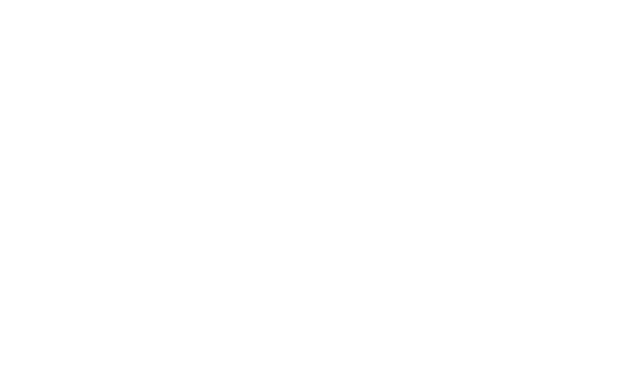
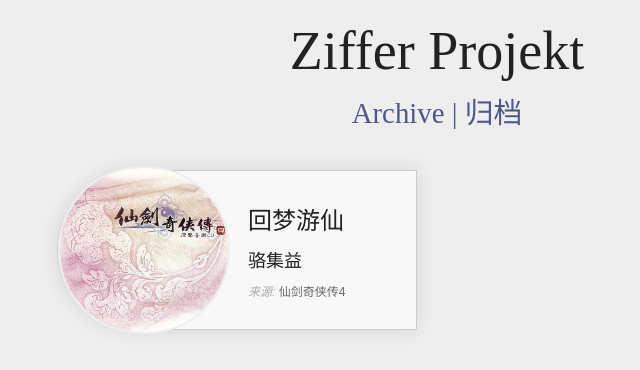
Before and after one commit to chienius/zifferarchive, a website: page src/view/index.jade in a window 1280 px wide. Shown: the whole page, without its empty margins (203-843 px from the left). Drawn offline with nearby package versions, Linux system fonts and the light colour scheme; files that its build step writes are made by us from their sources; files whose address does not match are found by name; a web font is replaced by a local one.

Commit message:
Initial works 1. placed new static files in ./src/public dir 2. respectively modified Gruntfile 3. added a prototype of frontend design concept

```diff
--- a/package.json
+++ b/package.json
@@ -10,6 +10,7 @@
   "license": "ISC",
   "dependencies": {
     "angular": "^1.3.11",
+    "font-awesome": "^4.3.0",
     "jquery": "^2.1.3"
   },
   "devDependencies": {
--- a/src/view/css/style.styl
+++ b/src/view/css/style.styl
@@ -0,0 +1,202 @@
+mainFont = "Playball"
+subMainFont = "Julius Sans One"
+
+track-box-face()
+    width: 100%;
+    height: 100%;
+    border: 1px #ccc solid;
+    box-shadow: 0 0 20px rgba(0, 0, 0, 0.1);
+    background: #f7f7f7;
+    background: rgba(255, 255, 255, arguments);
+    backface-visibility: hidden;
+    transform-style: preserve-3d;
+    transition: transform 1s;
+
+
+body, html
+    padding         0
+    margin          0
+    font-size       12px
+    font-family     "华文细黑", "微软雅黑Light", "微软雅黑", "黑体", "Arial"
+    width           100%
+    height          100%
+    background      #eee;
+    color: #222;
+
+*
+    box-sizing: border-box;
+
+
+
+.container
+    max-width: 800px;
+    margin: 0 auto;
+    position: relative;
+
+    .logo
+        height: 150px;
+        width: 100%;
+        padding-top: 20px;
+        text-align: center;
+        font-size: 150%;
+
+        h1
+            margin: 0;
+            padding: 0;
+            font-weight: 400;
+            font-size: 300%;
+            font-family: mainFont;
+
+        h2
+            margin: 8px;
+            padding: 0;
+            font-weight: 400;
+            font-size: 160%;
+            color: #50558b;
+
+            span:first-child
+                font-family: subMainFont;
+
+    .track
+        position: relative;
+        margin: 0;
+        padding: 20px;
+        width: 400px;
+        height: 200px;
+        float: left;
+
+        .track-box
+            width: 100%;
+            height: 100%;
+            position: relative;
+            perspective: 600px;
+
+            .track-front
+                border-radius: 130px 0 0 130px;
+                track-box-face: 0.6;
+                cursor: pointer;
+
+                img
+                    height: 168px;
+                    border: 2px solid #eee;
+                    border-radius: 180px;
+                    margin-top: -5px;
+
+                .track-info
+                    position: absolute;
+                    top: 30px;
+                    left: 190px;
+                    width: 150px;
+
+                .name, .artist, .orgin
+                    width: 100%;
+                    overflow: hidden;
+                    white-space: nowrap;
+                    text-overflow: ellipsis;
+                    margin-bottom: 10px;
+
+                .name
+                    font-size: 200%;
+                    font-variant: small-caps;
+
+                .artist
+                    font-size: 150%;
+
+                .origin
+                    color: #666;
+
+                .origin:before
+                    color: #aaa;
+                    font-style: italic;
+                    content: "来源: ";
+
+            .track-back
+                position: absolute;
+                top: 0;
+                track-box-face 0.8
+                transform: rotateY(180deg);
+
+                .track-staff
+                    position: absolute;
+                    width: 150px;
+                    left: 20px;
+                    top: 30px;
+                    font-size: 120%;
+                    line-height: 1.5;
+                    color: #555;
+
+                    *
+                        overflow: hidden;
+                        white-space: nowrap;
+                        text-overflow: ellipsis;
+
+                    *:before
+                        color: #aaa;
+                        font-style: italic;
+                        font-size: 80%;
+
+                    .noter:before
+                        content: "记谱: ";
+
+                    .proofer:before
+                        content: "校对: ";
+
+                    .maker:before
+                        content: "制谱: ";
+
+                    .format:before
+                        content: "格式: ";
+
+                .track-download
+                    position: absolute;
+                    right: 0;
+                    top: 0;
+                    width: 160px;
+                    height: 158px;
+                    background: #eee;
+                    overflow: hidden;
+                    cursor: pointer;
+
+                    *
+                        transition: all 0.5s;
+
+                    img
+                        position: absolute;
+                        top: 50%;
+                        left: 50%;
+                        transform: translate(-50%, -50%);
+                        height: 200px;
+
+                    .hover
+                        position: absolute;
+                        top: 0;
+                        width: 100%;
+                        height: 100%;
+                        background-color: rgba(0, 0, 0, 0.7);
+
+                    .download
+                        position: absolute;
+                        top: 50%;
+                        left: 50%;
+                        transform: translate(-50%, -50%);
+                        font-size: 60px;
+                        color: #f8f8f8;
+
+                .track-download:hover
+                    img
+                        height: 160px;
+
+                    .hover
+                        background-color: rgba(255, 255, 255, 0.5);
+
+                    .download
+                        color: #020202;
+
+
+
+    .track.active
+        .track-box
+            .track-front
+                transform: rotateY(-180deg);
+            .track-back
+                transform: rotateY(0deg);
--- a/src/view/index.jade
+++ b/src/view/index.jade
@@ -2,7 +2,40 @@
 html(lang="zh-Hans")
     head
         title Ziffer Projekt Archive
+        meta(charset="utf-8")
         link(rel='stylesheet', href='css/style.css')
-        meta(charset="utf-8")
+        link(rel='stylesheet', href='css/font-awesome.min.css')
+        link( rel='stylesheet', href='http://fonts.useso.com/css?family=Playball|Julius+Sans+One' )
 
     body
+        script(src='js/jquery.min.js')
+        script(src='js/angular.min.js')
+        script(src='js/global.js')
+
+        .container
+            .logo
+                h1 Ziffer Projekt
+                h2
+                    span Archive |
+                    span 归档
+
+
+            .track(onclick='$(this).toggleClass("active")')
+                .track-box
+                    .track-front
+                        img(src='images/covers/01.jpg')
+                        .track-info
+                            .name 回梦游仙
+                            .artist 骆集益
+                            .origin 仙剑奇侠传4
+                    .track-back
+                        .track-staff
+                            .noter Peter
+                            .proofer Peter, Archie, Udon
+                            .maker Archie
+                            .format PDF
+                        .track-download
+                            img(src='images/covers/01.jpg')
+                            .hover
+                            .download
+                                i.fa.fa-download
```
Also changed, not shown: Gruntfile.js (+21 -3 lines), src/public/json/archive.json (added, +63 -0 lines), src/public/images/covers/01.jpg (added), src/public/images/covers/02.jpg (added), src/public/images/covers/03.jpg (added), src/public/images/covers/04.jpg (added), src/public/images/covers/05.jpg (added), src/public/js/global.js (added).
